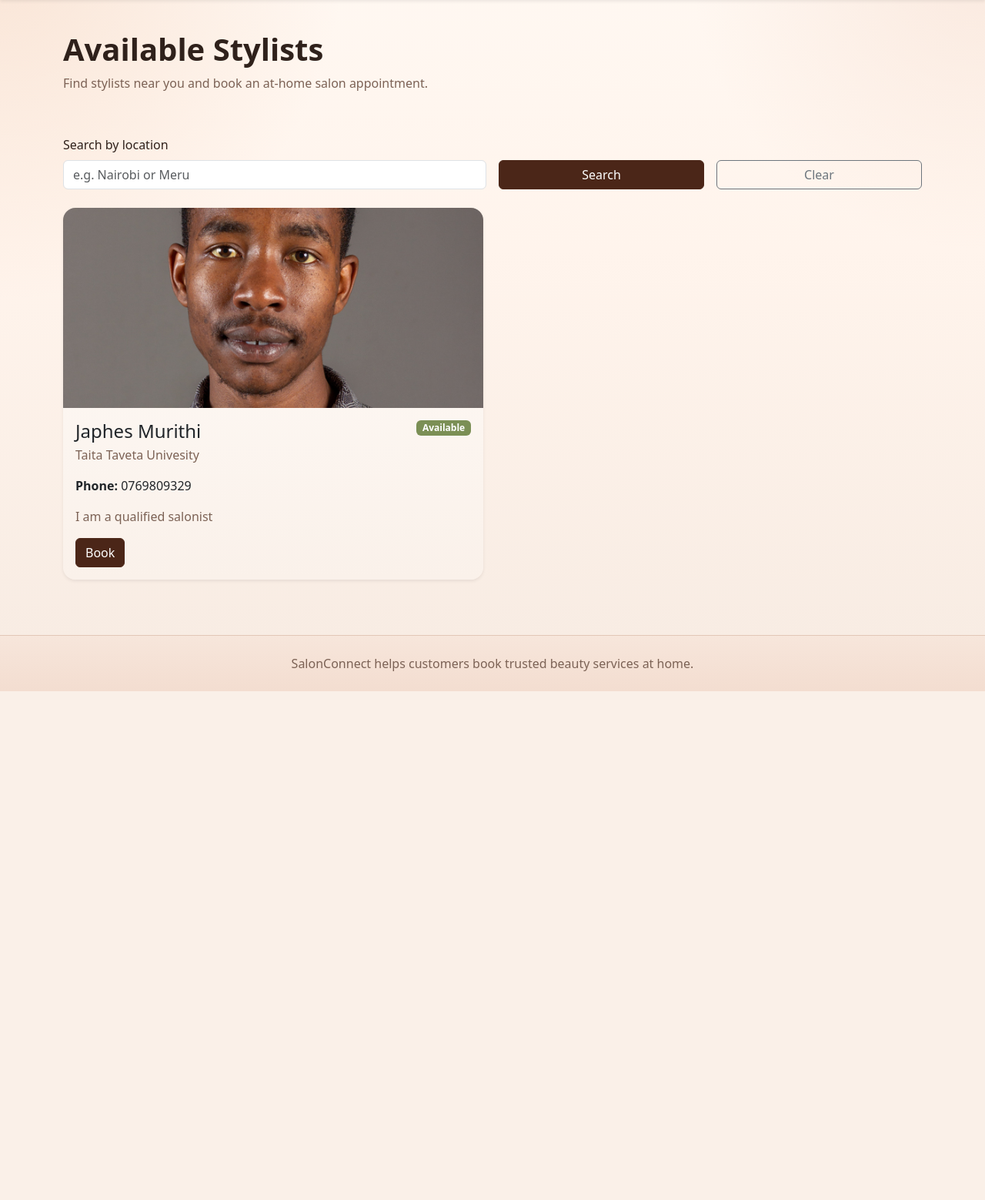
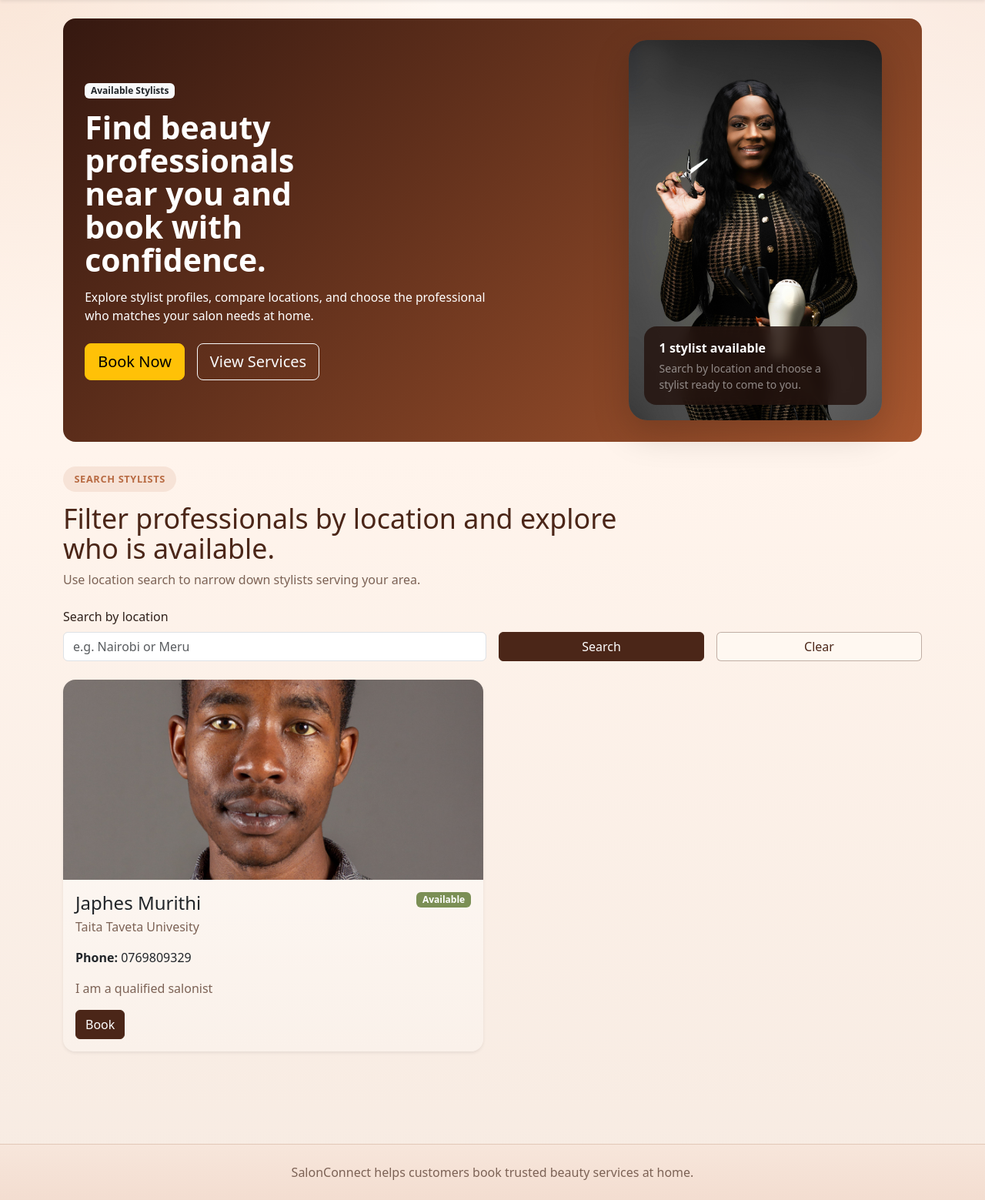
Before and after one commit to JAPHES/FUTURE_FS_03, a Django app: page /stylists/ in a window 1280 px wide. Shown: the part 57-1616 px from the top of the page at 77% size. Before the commit the page ends 955 px from the top, so only its background shows below. Run offline with Django 4.2, Linux system fonts and the light colour scheme; data comes from the database, SQL or seed files in the repository.

Commit message:
Add hero-first layout to stylists page

```diff
--- a/templates/core/stylists.html
+++ b/templates/core/stylists.html
@@ -2,10 +2,37 @@
 {% load static %}
 
 {% block content %}
-<section class="page-header mb-4">
-    <h1 class="display-6 fw-bold">Available Stylists</h1>
-    <p class="text-muted">Find stylists near you and book an at-home salon appointment.</p>
+<section class="hero-section rounded-4 text-white">
+    <div class="row align-items-center g-4 hero-row">
+        <div class="col-lg-8 hero-copy">
+            <span class="badge bg-light text-dark mb-3">Available Stylists</span>
+            <h1 class="hero-title fw-bold">Find beauty professionals near you and book with confidence.</h1>
+            <p class="hero-lead mt-3">Explore stylist profiles, compare locations, and choose the professional who matches your salon needs at home.</p>
+            <div class="d-flex gap-3 mt-4 hero-actions">
+                <a href="{% url 'book_service' %}" class="btn btn-warning btn-lg">Book Now</a>
+                <a href="{% url 'services' %}" class="btn btn-outline-light btn-lg">View Services</a>
+            </div>
+        </div>
+        <div class="col-lg-4">
+            <div class="hero-visual shadow-lg">
+                <img src="{% static 'images/stylists/salonist.jpg' %}" alt="Available stylist" class="hero-visual-image">
+                <div class="hero-visual-badge">
+                    <p class="mb-1 fw-semibold">{{ stylists|length }} stylist{{ stylists|pluralize }} available</p>
+                    <p class="mb-0 small text-white-50">Search by location and choose a stylist ready to come to you.</p>
+                </div>
+            </div>
+        </div>
+    </div>
 </section>
+
+<section class="mb-5">
+    <div class="section-intro d-flex flex-column flex-lg-row justify-content-between align-items-lg-end gap-3 mb-4">
+        <div>
+            <span class="section-kicker">Search Stylists</span>
+            <h2 class="section-title mt-3 mb-2">Filter professionals by location and explore who is available.</h2>
+            <p class="text-muted mb-0">Use location search to narrow down stylists serving your area.</p>
+        </div>
+    </div>
 
     <form method="get" class="row g-3 align-items-end mb-4">
         <div class="col-md-6">
@@ -16,14 +43,14 @@
             <button type="submit" class="btn btn-dark w-100">Search</button>
         </div>
         <div class="col-md-3">
-        <a href="{% url 'stylists' %}" class="btn btn-outline-secondary w-100">Clear</a>
+            <a href="{% url 'stylists' %}" class="btn btn-outline-dark w-100">Clear</a>
         </div>
     </form>
 
     <div class="row g-4">
         {% for stylist in stylists %}
             <div class="col-md-6">
-            <div class="card h-100 border-0 shadow-sm">
+                <div class="card stylist-card h-100 border-0 shadow-sm">
                     {% if stylist.profile_image %}
                         <img src="{{ stylist.profile_image.url }}" class="card-img-top stylist-image" alt="{{ stylist.full_name }}">
                     {% else %}
@@ -49,4 +76,5 @@
             </div>
         {% endfor %}
     </div>
+</section>
 {% endblock %}
```
Lines whose indentation alone changed are shown as unchanged.
